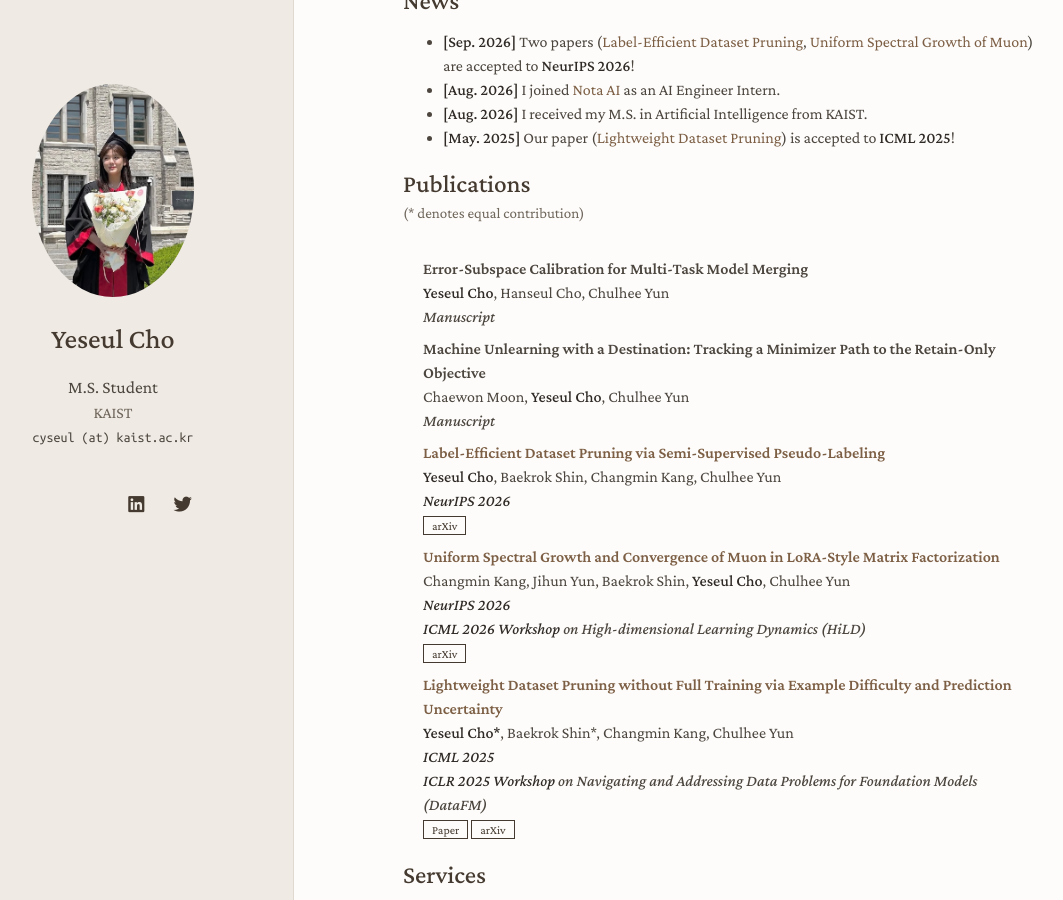
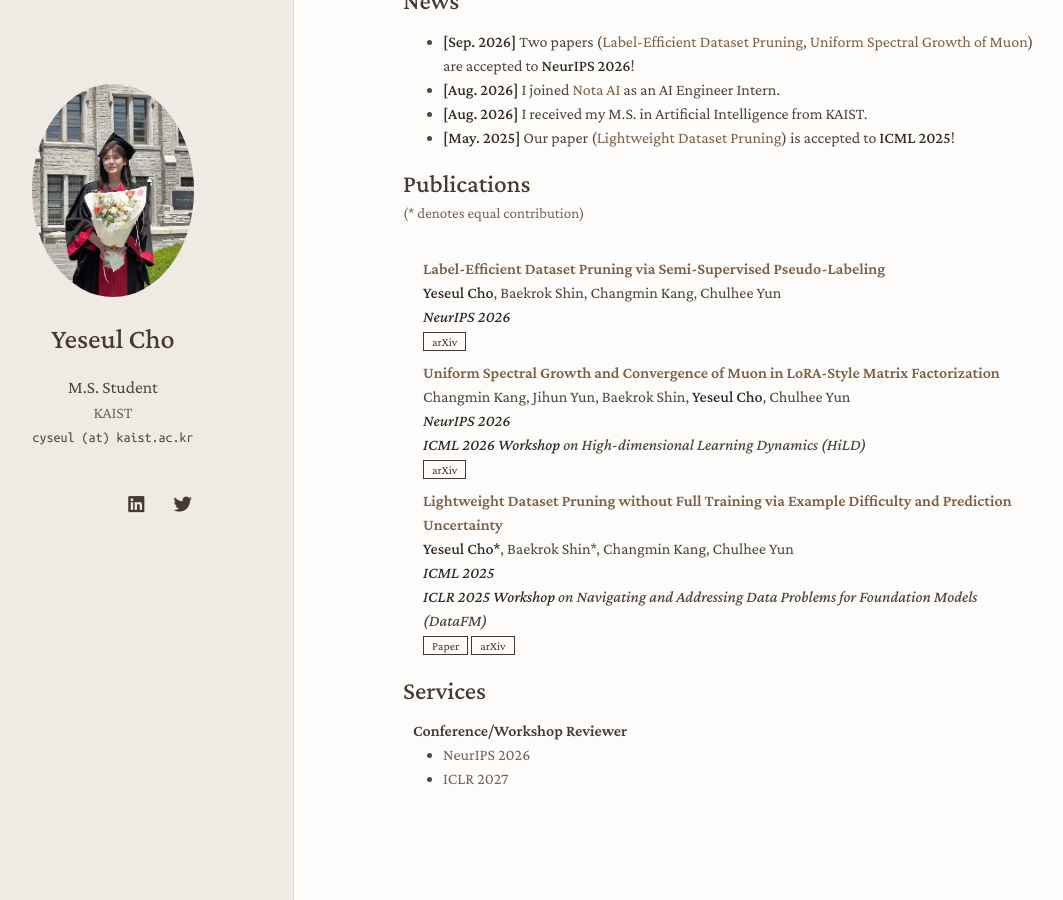
Before and after one commit to cyseul/cyseul.github.io, a Jekyll site: the page built from index.md, in a window 1280 px wide and 900 px high, scrolled down 691 px. Shown: the whole window, without its empty margins (67-1130 px from the left). Built offline with Jekyll 4.4.1, drawn with Linux system fonts in a browser that asks for light colours; nearby versions of some CDN libraries; a style sheet for code colours, icons or effects is not loaded; our own code applies the rules of GitHub Pages for plain Markdown files.

Commit message:
Remove two manuscripts from publications

```diff
--- a/_data/publications.yml
+++ b/_data/publications.yml
@@ -1,12 +1,4 @@
 main:
-  - title: "Error-Subspace Calibration for Multi-Task Model Merging"
-    authors: <strong>Yeseul Cho</strong>, Hanseul Cho, Chulhee Yun
-    conference: Manuscript
-
-  - title: "Machine Unlearning with a Destination: Tracking a Minimizer Path to the Retain-Only Objective"
-    authors: Chaewon Moon, <strong>Yeseul Cho</strong>, Chulhee Yun
-    conference: Manuscript
-
   - title: "Label-Efficient Dataset Pruning via Semi-Supervised Pseudo-Labeling"
     authors: <strong>Yeseul Cho</strong>, Baekrok Shin, Changmin Kang, Chulhee Yun
     conference: <strong>NeurIPS 2026</strong>
```
